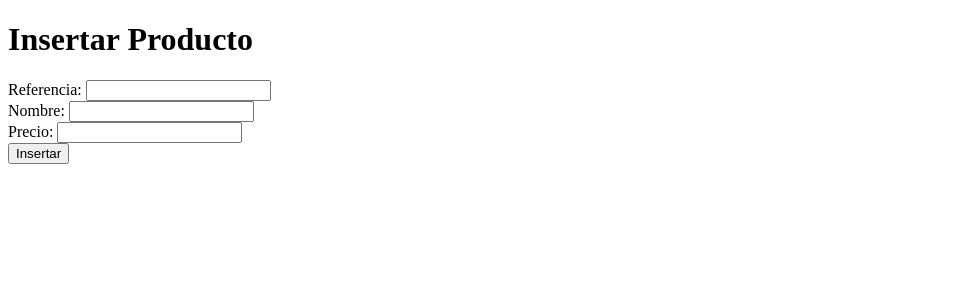
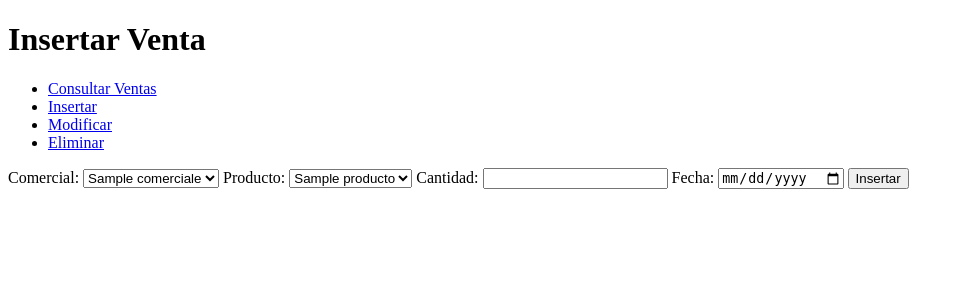
Before and after one commit to oscarruiz-code/LC, a PHP site: page /insertar.php in a window 1280 px wide. Shown: the top 300 px of the page, without its empty margins (0-964 px from the left). Run offline with PHP 8.4, Linux system fonts and the light colour scheme; tables that the repository leaves empty or names only in its code hold one stand-in row (values such as "Sample post").

Commit message:
041224 12

```diff
--- a/funciones.inc
+++ /dev/null
@@ -1,70 +0,0 @@
-<?php
-
-// Conexión a la base de datos
-function conectarDB() {
-    $host = 'localhost';
-    $dbname = 'ventas_comerciales';
-    $user = 'dam';
-    $pass = 'hlc';
-
-    try {
-        $pdo = new PDO("mysql:host=$host;dbname=$dbname;charset=utf8", $user, $pass);
-        $pdo->setAttribute(PDO::ATTR_ERRMODE, PDO::ERRMODE_EXCEPTION);
-        return $pdo;
-    } catch (PDOException $e) {
-        die("Error al conectar con la base de datos: " . $e->getMessage());
-    }
-}
-
-// Obtener todos los comerciales
-function obtenerComerciales($pdo) {
-    $stmt = $pdo->prepare("SELECT * FROM comerciales");
-    $stmt->execute();
-    return $stmt->fetchAll(PDO::FETCH_ASSOC);
-}
-
-// Obtener todas las ventas de un comercial
-function obtenerVentasDeComercial($pdo, $idComercial) {
-    $stmt = $pdo->prepare("SELECT v.*, p.nombre AS producto, c.nombre AS comercial
-                           FROM ventas v
-                           JOIN productos p ON v.producto = p.referencia
-                           JOIN comerciales c ON v.comercial = c.id
-                           WHERE v.comercial = :comercial");
-    $stmt->bindParam(':comercial', $idComercial);
-    $stmt->execute();
-    return $stmt->fetchAll(PDO::FETCH_ASSOC);
-}
-
-// Insertar un producto
-function insertarProducto($pdo, $referencia, $nombre, $precio) {
-    $stmt = $pdo->prepare("INSERT INTO productos (referencia, nombre, precio) VALUES (:referencia, :nombre, :precio)");
-    $stmt->bindParam(':referencia', $referencia);
-    $stmt->bindParam(':nombre', $nombre);
-    $stmt->bindParam(':precio', $precio);
-    $stmt->execute();
-}
-
-// Insertar una venta
-function insertarVenta($pdo, $comercial, $producto, $cantidad, $total, $fecha) {
-    $stmt = $pdo->prepare("INSERT INTO ventas (comercial, producto, cantidad, total, fecha)
-                           VALUES (:comercial, :producto, :cantidad, :total, :fecha)");
-    $stmt->bindParam(':comercial', $comercial);
-    $stmt->bindParam(':producto', $producto);
-    $stmt->bindParam(':cantidad', $cantidad);
-    $stmt->bindParam(':total', $total);
-    $stmt->bindParam(':fecha', $fecha);
-    $stmt->execute();
-}
-
-// Eliminar un producto
-function eliminarProducto($pdo, $referencia) {
-    $stmt = $pdo->prepare("DELETE FROM productos WHERE referencia = :referencia");
-    try {
-        $stmt->bindParam(':referencia', $referencia);
-        $stmt->execute();
-    } catch (PDOException $e) {
-        return "Error: No se puede eliminar este producto porque está asociado a una venta.";
-    }
-}
-
-?>
--- /dev/null
+++ b/funciones.inc.php
@@ -0,0 +1,93 @@
+<?php
+
+function conectarDB() {
+    $dsn = 'mysql:host=localhost;dbname=ventas_comerciales';
+    $usuario = 'dam';
+    $contrasena = 'hlc';
+
+    try {
+        $pdo = new PDO($dsn, $usuario, $contrasena);
+        $pdo->setAttribute(PDO::ATTR_ERRMODE, PDO::ERRMODE_EXCEPTION);
+        return $pdo;
+    } catch (PDOException $e) {
+        echo 'Error de conexión: ' . $e->getMessage();
+        exit();
+    }
+}
+
+function obtenerComerciales($pdo) {
+    $stmt = $pdo->query('SELECT * FROM Comerciales');
+    return $stmt->fetchAll(PDO::FETCH_ASSOC);
+}
+
+function obtenerProductos($pdo) {
+    $stmt = $pdo->query('SELECT * FROM Productos');
+    return $stmt->fetchAll(PDO::FETCH_ASSOC);
+}
+
+function obtenerVentas($pdo) {
+    $stmt = $pdo->query('SELECT * FROM Ventas');
+    return $stmt->fetchAll(PDO::FETCH_ASSOC);
+}
+
+function obtenerVentasDeComercial($pdo, $codComercial) {
+    $stmt = $pdo->prepare('SELECT * FROM Ventas WHERE codComercial = ?');
+    $stmt->execute([$codComercial]);
+    return $stmt->fetchAll(PDO::FETCH_ASSOC);
+}
+
+function insertarVenta($pdo, $codComercial, $refProducto, $cantidad, $fecha) {
+    $stmt = $pdo->prepare('INSERT INTO Ventas (codComercial, refProducto, cantidad, fecha) VALUES (?, ?, ?, ?)');
+    return $stmt->execute([$codComercial, $refProducto, $cantidad, $fecha]);
+}
+
+function obtenerVenta($pdo, $codComercial, $refProducto, $fecha) {
+    $stmt = $pdo->prepare('SELECT * FROM Ventas WHERE codComercial = ? AND refProducto = ? AND fecha = ?');
+    $stmt->execute([$codComercial, $refProducto, $fecha]);
+    return $stmt->fetch(PDO::FETCH_ASSOC);
+}
+
+function modificarVenta($pdo, $codComercial, $refProducto, $fecha, $cantidad) {
+    $stmt = $pdo->prepare('UPDATE Ventas SET cantidad = ? WHERE codComercial = ? AND refProducto = ? AND fecha = ?');
+    return $stmt->execute([$cantidad, $codComercial, $refProducto, $fecha]);
+}
+
+function eliminarVenta($pdo, $codComercial, $refProducto, $fecha) {
+    $stmt = $pdo->prepare('DELETE FROM Ventas WHERE codComercial = ? AND refProducto = ? AND fecha = ?');
+    return $stmt->execute([$codComercial, $refProducto, $fecha]);
+}
+
+function tieneVentasAsociadas($pdo, $refProducto) {
+    $stmt = $pdo->prepare('SELECT COUNT(*) FROM Ventas WHERE refProducto = ?');
+    $stmt->execute([$refProducto]);
+    return $stmt->fetchColumn() > 0;
+}
+
+function eliminarProducto($pdo, $refProducto) {
+    if (tieneVentasAsociadas($pdo, $refProducto)) {
+        return "No se puede eliminar el producto porque tiene ventas asociadas.";
+    }
+    $stmt = $pdo->prepare('DELETE FROM Productos WHERE referencia = ?');
+    if ($stmt->execute([$refProducto])) {
+        return "Producto eliminado correctamente.";
+    }
+    return "Error al eliminar el producto.";
+}
+
+function tieneVentasDeComercial($pdo, $codComercial) {
+    $stmt = $pdo->prepare('SELECT COUNT(*) FROM Ventas WHERE codComercial = ?');
+    $stmt->execute([$codComercial]);
+    return $stmt->fetchColumn() > 0;
+}
+
+function eliminarComercial($pdo, $codComercial) {
+    if (tieneVentasDeComercial($pdo, $codComercial)) {
+        return "No se puede eliminar el comercial porque tiene ventas asociadas.";
+    }
+    $stmt = $pdo->prepare('DELETE FROM Comerciales WHERE codigo = ?');
+    if ($stmt->execute([$codComercial])) {
+        return "Comercial eliminado correctamente.";
+    }
+    return "Error al eliminar el comercial.";
+}
+?>
--- a/index.php
+++ b/index.php
@@ -1,5 +1,3 @@
-<?php include 'funciones.inc'; ?>
-
 <!DOCTYPE html>
 <html lang="es">
 <head>
--- a/insertar.php
+++ b/insertar.php
@@ -1,37 +1,72 @@
 <?php
-include 'funciones.inc';
+
+ini_set('display_errors', 1);
+ini_set('display_startup_errors', 1);
+error_reporting(E_ALL);
+
+include_once 'funciones.inc.php';
+
 $pdo = conectarDB();
 
-if ($_SERVER['REQUEST_METHOD'] === 'POST')
-{
-    $referencia = $_POST['referencia'];
-    $nombre = $_POST['nombre'];
-    $precio = $_POST['precio'];
-    insertarProducto($pdo, $referencia, $nombre, $precio);
-    echo "Producto insertado correctamente.";
+$comerciales = obtenerComerciales($pdo);
+$productos = obtenerProductos($pdo);
+
+if ($_SERVER['REQUEST_METHOD'] === 'POST') {
+    $codComercial = $_POST['comercial'];
+    $refProducto = $_POST['producto'];
+    $cantidad = $_POST['cantidad'];
+    $fecha = $_POST['fecha'];
+
+    if (insertarVenta($pdo, $codComercial, $refProducto, $cantidad, $fecha)) {
+        $mensaje = "Venta insertada correctamente.";
+    } else {
+        $mensaje = "Error al insertar la venta.";
+    }
 }
-
 ?>
 
 <!DOCTYPE html>
 <html lang="es">
 <head>
     <meta charset="UTF-8">
-    <title>Insertar Producto</title>
+    <title>Insertar Venta</title>
 </head>
 <body>
-    <h1>Insertar Producto</h1>
+    <h1>Insertar Venta</h1>
+    <nav>
+        <ul>
+            <li><a href="consultar.php">Consultar Ventas</a></li>
+            <li><a href="insertar.php">Insertar</a></li>
+            <li><a href="modificar.php">Modificar</a></li>
+            <li><a href="eliminar.php">Eliminar</a></li>
+        </ul>
+    </nav>
     <form method="POST">
-        <label for="referencia">Referencia:</label>
-        <input type="text" name="referencia" id="referencia" required>
-        <br>
-        <label for="nombre">Nombre:</label>
-        <input type="text" name="nombre" id="nombre" required>
-        <br>
-        <label for="precio">Precio:</label>
-        <input type="number" name="precio" id="precio" required step="0.01">
-        <br>
+        <label for="comercial">Comercial:</label>
+        <select name="comercial" id="comercial" required>
+            <?php foreach ($comerciales as $comercial): ?>
+                <option value="<?= $comercial['codigo'] ?>"><?= $comercial['nombre'] ?></option>
+            <?php endforeach; ?>
+        </select>
+
+        <label for="producto">Producto:</label>
+        <select name="producto" id="producto" required>
+            <?php foreach ($productos as $producto): ?>
+                <option value="<?= $producto['referencia'] ?>"><?= $producto['nombre'] ?></option>
+            <?php endforeach; ?>
+        </select>
+
+        <label for="cantidad">Cantidad:</label>
+        <input type="number" name="cantidad" id="cantidad" required>
+
+        <label for="fecha">Fecha:</label>
+        <input type="date" name="fecha" id="fecha" required>
+
         <button type="submit">Insertar</button>
     </form>
+
+    <?php if (isset($mensaje)): ?>
+        <p><?= $mensaje ?></p>
+    <?php endif; ?>
 </body>
 </html>
```
Also changed, not shown: consultar.php (+14 -9 lines), eliminar.php (+38 -15 lines), modificar.php (+77 -27 lines).
